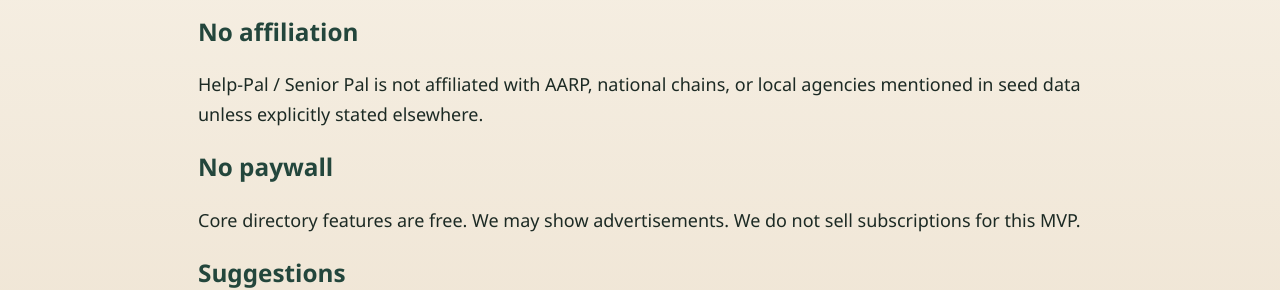
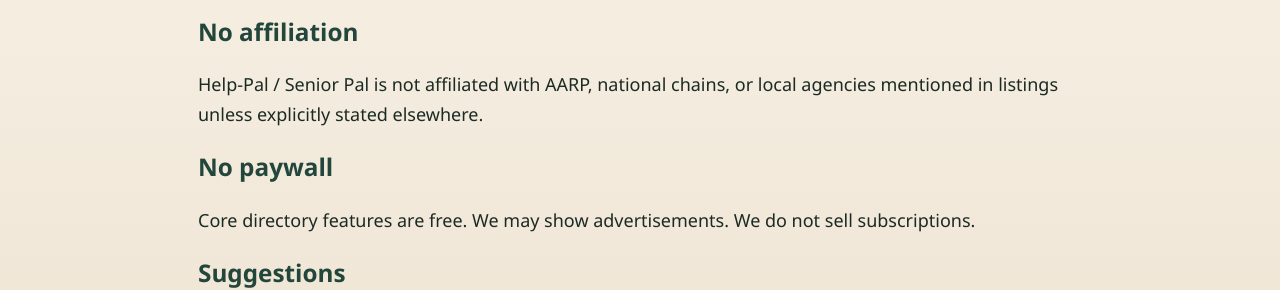
Before and after one commit to ashleyfarms/senior-pal, a React (Vite) app: page /terms in a window 1280 px wide. Shown: the part 474-764 px from the top of the page. Built offline with nearby package versions, Linux system fonts and the light colour scheme.

Commit message:
Terms: drop leftover MVP / seed data wording

```diff
--- a/src/pages/Terms.tsx
+++ b/src/pages/Terms.tsx
@@ -18,13 +18,13 @@
       <h2>No affiliation</h2>
       <p>
         Help-Pal / Senior Pal is not affiliated with AARP, national chains, or
-        local agencies mentioned in seed data unless explicitly stated
+        local agencies mentioned in listings unless explicitly stated
         elsewhere.
       </p>
       <h2>No paywall</h2>
       <p>
         Core directory features are free. We may show advertisements. We do not
-        sell subscriptions for this MVP.
+        sell subscriptions.
       </p>
       <h2>Suggestions</h2>
       <p>
```
